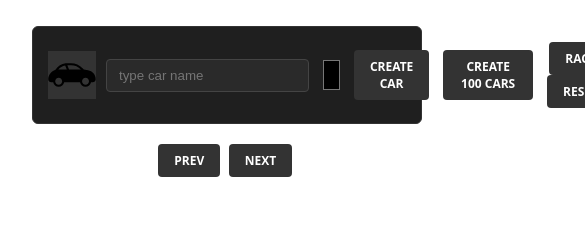
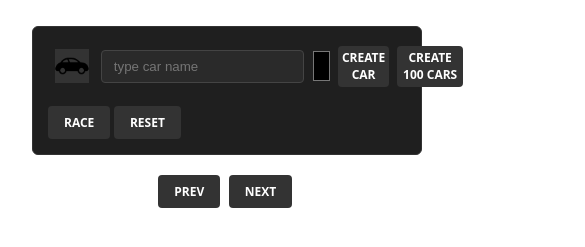
Before and after one commit to gerlinda137/Team-task-Async-race, a website built with Vite: page index.html in a window 390 px wide. Shown: the part 195-442 px from the top of the page, 585 px wide, since content can reach past the window. Built offline with nearby package versions, Linux system fonts and the light colour scheme; no server answers.

Commit message:
fix: garage header on 500px screen

```diff
--- a/src/views/garage/garage-view.css
+++ b/src/views/garage/garage-view.css
@@ -33,7 +33,8 @@
 
 .garage__header {
   display: flex;
-  gap: 10px;
+  flex-wrap: wrap;
+  gap: 1em;
   align-items: center;
   background: #1f1f1f;
   padding: 15px;
@@ -42,6 +43,28 @@
   border: 1px solid #333;
 }
 
+@media (max-width: 750px) {
+
+
+
+  .garage__heder {
+    gap: 0.3em;
+  }
+
+  .garage__header .car__img-wrapper {
+    scale: 0.7;
+  }
+
+  .car-form {
+    gap: 0.3em;
+  }
+
+  .car-form button {
+    padding: 0.3em;
+  }
+
+}
+
 .garage__header .car__img-wrapper svg {
   background-color: #333;
 }
```
